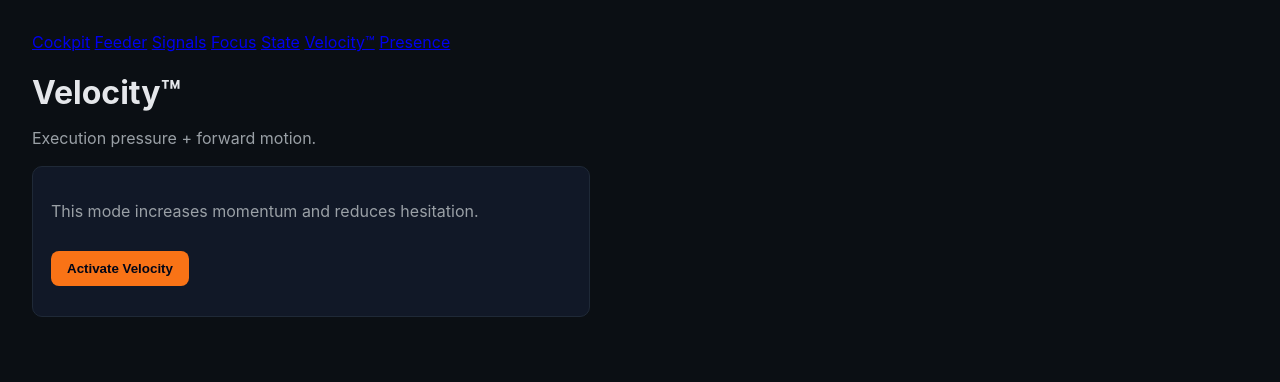
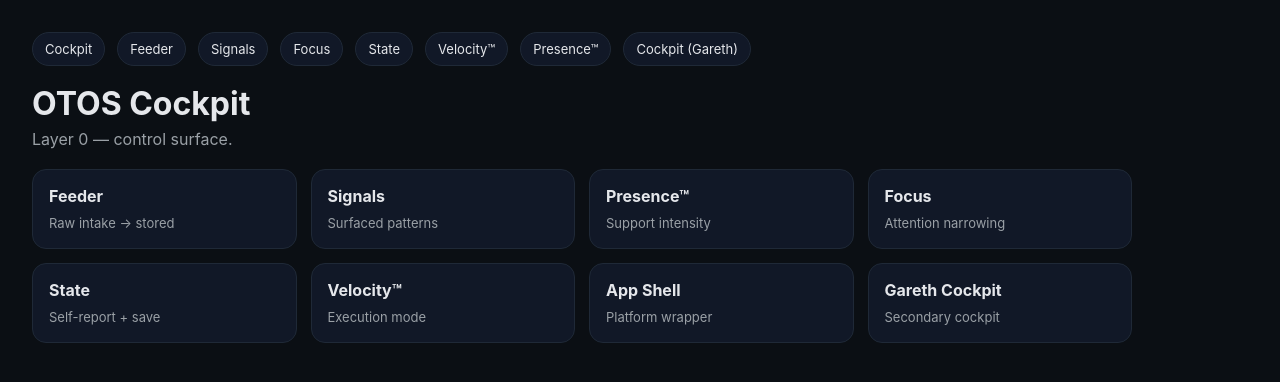
Before and after one commit to otoslifeproject-cell/otos-app, a plain HTML site: page velocity.html in a window 1280 px wide. Drawn offline with Linux system fonts and the light colour scheme.

Commit message:
Update velocity.html

```diff
--- a/velocity.html
+++ b/velocity.html
@@ -1,48 +1,24 @@
-<!-- FILE: velocity.html (FULL REPLACEMENT) -->
+<!-- FILE: index.html (FULL REPLACEMENT – COCKPIT HOME + NAV) -->
 <!DOCTYPE html>
 <html lang="en">
 <head>
   <meta charset="UTF-8" />
-  <title>OTOS Velocity™</title>
+  <title>OTOS Cockpit</title>
   <meta name="viewport" content="width=device-width, initial-scale=1.0" />
   <style>
-    body {
-      margin: 0;
-      padding: 32px;
-      background: #0b0f14;
-      color: #e5e7eb;
-      font-family: -apple-system, BlinkMacSystemFont, "Segoe UI", Roboto, sans-serif;
-    }
-    h1 { margin-bottom: 6px; }
-    p { color: #9aa0a6; }
-    .block {
-      background: #111827;
-      border: 1px solid #1f2937;
-      border-radius: 10px;
-      padding: 18px;
-      margin-top: 18px;
-      max-width: 520px;
-    }
-    button {
-      margin-top: 14px;
-      padding: 10px 16px;
-      background: #f97316;
-      color: #020617;
-      border: none;
-      border-radius: 8px;
-      cursor: pointer;
-      font-weight: 700;
-    }
-    .status {
-      margin-top: 12px;
-      font-size: 14px;
-      color: #f97316;
-    }
+    body{margin:0;padding:32px;background:#0b0f14;color:#e5e7eb;font-family:-apple-system,BlinkMacSystemFont,"Segoe UI",Roboto,sans-serif}
+    h1{margin:0 0 6px}
+    p{margin:0 0 20px;color:#9aa0a6}
+    .grid{display:grid;grid-template-columns:repeat(auto-fit,minmax(220px,1fr));gap:14px;max-width:1100px}
+    .tile{display:block;text-decoration:none;background:#111827;border:1px solid #1f2937;border-radius:14px;padding:16px}
+    .tile h2{margin:0 0 6px;font-size:16px;color:#e5e7eb}
+    .tile span{font-size:13px;color:#9aa0a6}
+    .topnav{display:flex;gap:12px;flex-wrap:wrap;margin-bottom:18px}
+    .topnav a{color:#e5e7eb;text-decoration:none;background:#111827;border:1px solid #1f2937;border-radius:999px;padding:8px 12px;font-size:13px}
   </style>
 </head>
 <body>
 
-  <!-- NAV -->
   <nav class="topnav">
     <a href="./index.html">Cockpit</a>
     <a href="./feeder.html">Feeder</a>
@@ -50,34 +26,23 @@
     <a href="./focus.html">Focus</a>
     <a href="./state.html">State</a>
     <a href="./velocity.html">Velocity™</a>
-    <a href="./presence.html">Presence</a>
+    <a href="./presence.html">Presence™</a>
+    <a href="./cockpit.html">Cockpit (Gareth)</a>
   </nav>
 
-  <h1>Velocity™</h1>
-  <p>Execution pressure + forward motion.</p>
+  <h1>OTOS Cockpit</h1>
+  <p>Layer 0 — control surface.</p>
 
-  <div class="block">
-    <p>This mode increases momentum and reduces hesitation.</p>
-    <button onclick="activate()">Activate Velocity</button>
-    <div class="status" id="status"></div>
+  <div class="grid">
+    <a class="tile" href="./feeder.html"><h2>Feeder</h2><span>Raw intake → stored</span></a>
+    <a class="tile" href="./signals.html"><h2>Signals</h2><span>Surfaced patterns</span></a>
+    <a class="tile" href="./presence.html"><h2>Presence™</h2><span>Support intensity</span></a>
+    <a class="tile" href="./focus.html"><h2>Focus</h2><span>Attention narrowing</span></a>
+    <a class="tile" href="./state.html"><h2>State</h2><span>Self-report + save</span></a>
+    <a class="tile" href="./velocity.html"><h2>Velocity™</h2><span>Execution mode</span></a>
+    <a class="tile" href="./app.html"><h2>App Shell</h2><span>Platform wrapper</span></a>
+    <a class="tile" href="./cockpit.html"><h2>Gareth Cockpit</h2><span>Secondary cockpit</span></a>
   </div>
-
-<script>
-  const KEY = "otos_velocity";
-
-  function activate() {
-    const now = new Date().toISOString();
-    localStorage.setItem(KEY, now);
-    document.getElementById("status").textContent =
-      "Velocity active since " + new Date(now).toLocaleTimeString();
-  }
-
-  const saved = localStorage.getItem(KEY);
-  if (saved) {
-    document.getElementById("status").textContent =
-      "Velocity active since " + new Date(saved).toLocaleTimeString();
-  }
-</script>
 
 </body>
 </html>
```
